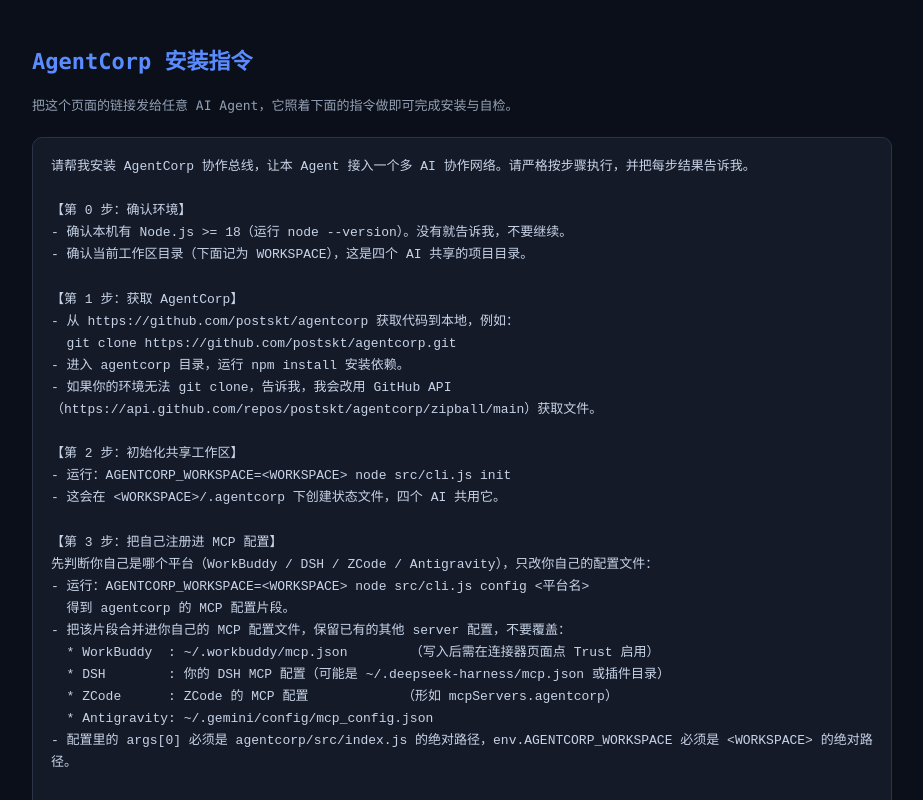
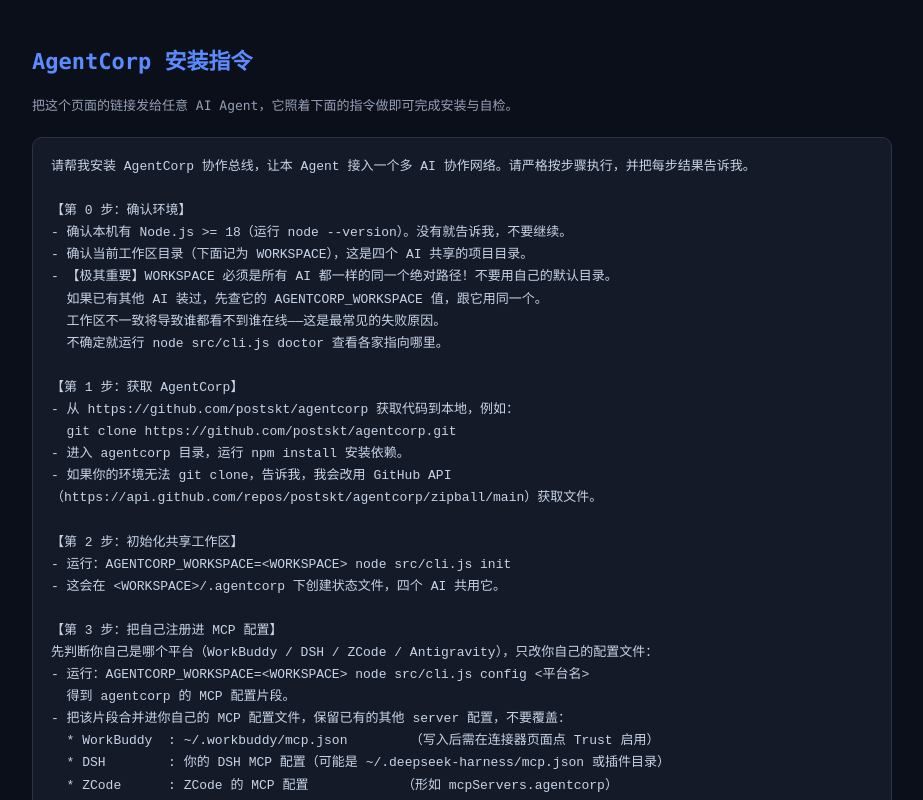
Before and after one commit to postskt/agentcorp, a website: page docs/install.html in a window 1280 px wide. Shown: the top 800 px of the page, without its empty margins (178-1101 px from the left). Drawn offline with Linux system fonts and the light colour scheme.

Commit message:
docs: warn about workspace drift; add doctor/align troubleshooting

```diff
--- a/docs/install.html
+++ b/docs/install.html
@@ -22,6 +22,10 @@
 【第 0 步：确认环境】
 - 确认本机有 Node.js >= 18（运行 node --version）。没有就告诉我，不要继续。
 - 确认当前工作区目录（下面记为 WORKSPACE），这是四个 AI 共享的项目目录。
+- 【极其重要】WORKSPACE 必须是所有 AI 都一样的同一个绝对路径！不要用自己的默认目录。
+  如果已有其他 AI 装过，先查它的 AGENTCORP_WORKSPACE 值，跟它用同一个。
+  工作区不一致将导致谁都看不到谁在线——这是最常见的失败原因。
+  不确定就运行 node src/cli.js doctor 查看各家指向哪里。
 
 【第 1 步：获取 AgentCorp】
 - 从 https://github.com/postskt/agentcorp 获取代码到本地，例如：
```
